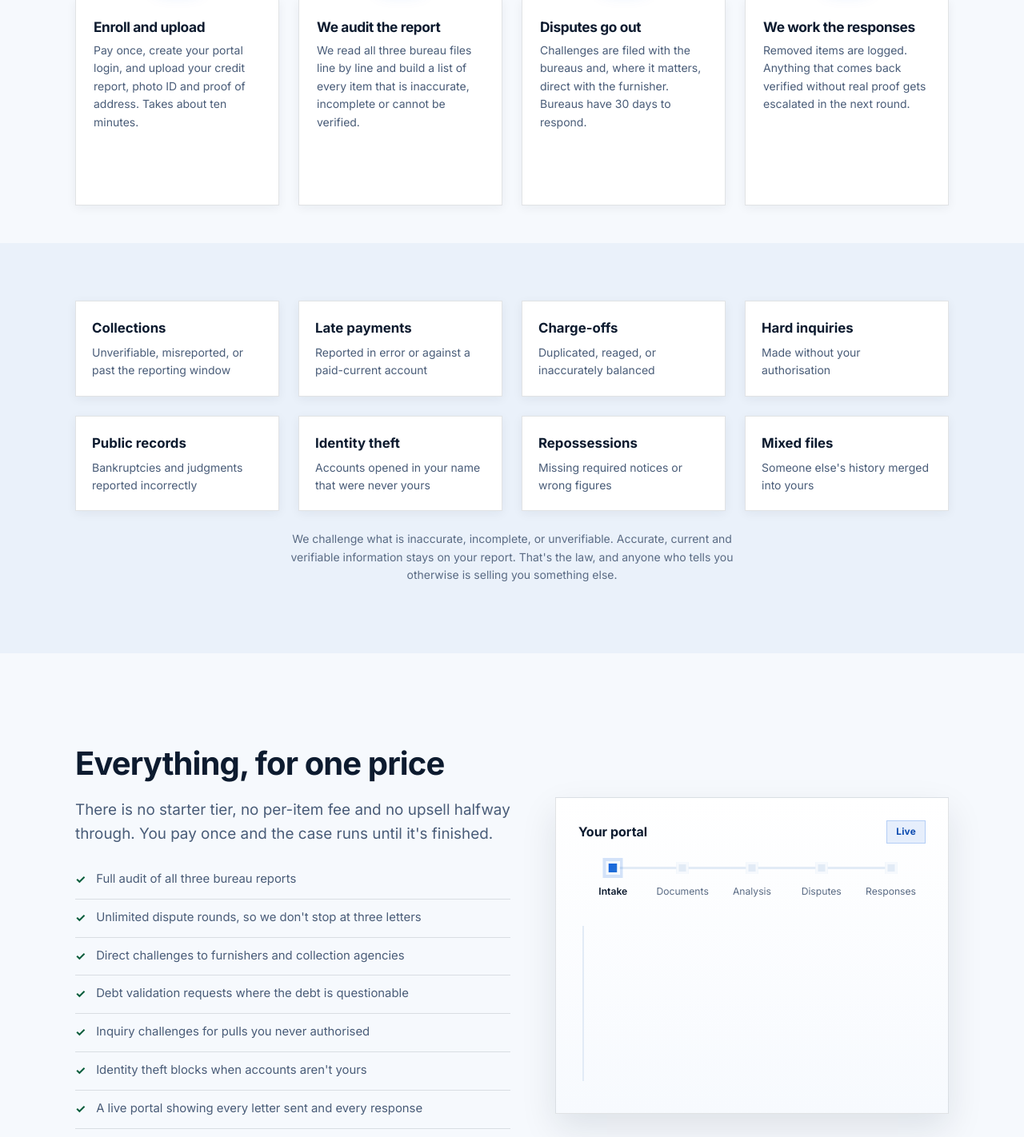
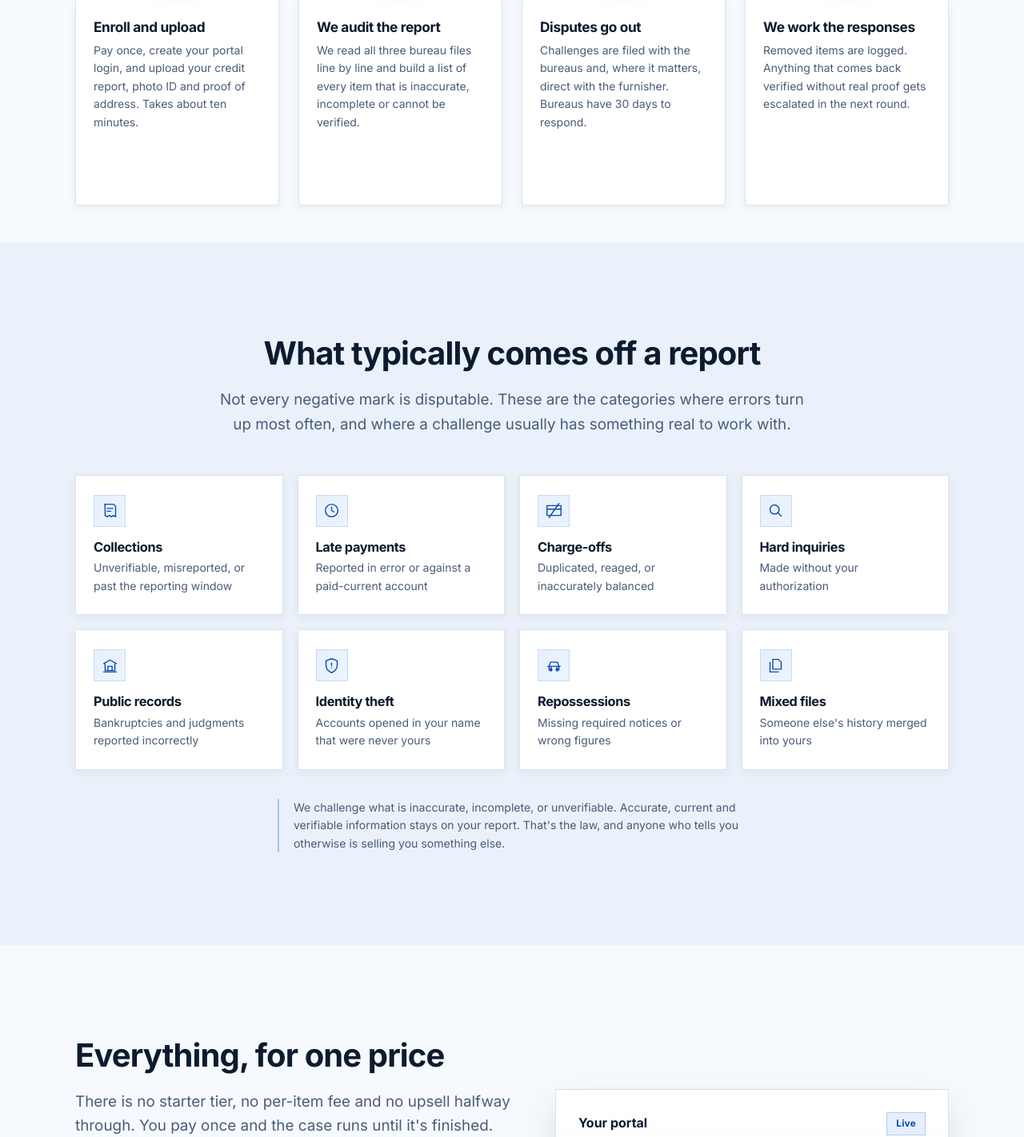
Before and after one commit to velosify/velosify-credit, a Flask app: page / in a window 1280 px wide. Shown: the part 1257-2679 px from the top of the page at 80% size. Run offline with Flask 3, Linux system fonts and the light colour scheme; some libraries are stand-ins or nearby versions.

Commit message:
Give the challenge categories a heading, icons and motion

```diff
--- a/static/css/styles.css
+++ b/static/css/styles.css
@@ -538,6 +538,70 @@ p  { margin: 0 0 1em; }
 }
 
 
+/* --- What we challenge -------------------------------------------------- */
+.challenge-grid {
+  display: grid;
+  grid-template-columns: repeat(4, minmax(0, 1fr));
+  gap: 18px;
+}
+
+.challenge-card {
+  position: relative;
+  background: var(--surface);
+  border: 1px solid var(--border);
+  box-shadow: var(--shadow-sm);
+  padding: 24px 22px;
+  overflow: hidden;
+  transition: transform .22s ease, box-shadow .22s ease, border-color .22s ease;
+}
+/* A rule that draws across the top on hover, rather than the whole card
+   changing colour. Keeps the grid calm when the pointer moves over it. */
+.challenge-card::after {
+  content: "";
+  position: absolute;
+  inset: 0 auto auto 0;
+  height: 2px;
+  width: 0;
+  background: var(--gradient);
+  transition: width .3s cubic-bezier(.22, .8, .25, 1);
+}
+.challenge-card:hover {
+  transform: translateY(-3px);
+  box-shadow: var(--shadow);
+  border-color: rgba(19, 100, 223, .28);
+}
+.challenge-card:hover::after { width: 100%; }
+
+.challenge-ico {
+  display: grid;
+  place-items: center;
+  width: 40px;
+  height: 40px;
+  margin-bottom: 16px;
+  background: var(--gradient-soft);
+  border: 1px solid rgba(19, 100, 223, .16);
+  color: var(--accent-deep);
+  transition: background .22s ease, color .22s ease;
+}
+.challenge-ico svg { width: 21px; height: 21px; }
+.challenge-card:hover .challenge-ico {
+  background: var(--gradient);
+  color: #fff;
+  border-color: transparent;
+}
+
+.challenge-card h3 { font-size: 1.02rem; margin-bottom: 6px; }
+
+.challenge-note {
+  max-width: 66ch;
+  margin: 36px auto 0;
+  padding-left: 18px;
+  border-left: 2px solid rgba(19, 100, 223, .3);
+  font-size: .88rem;
+  color: var(--text-muted);
+  text-align: left;
+}
+
 /* --- Feature list ------------------------------------------------------ */
 .feature-list { list-style: none; margin: 0; padding: 0; }
 .feature-list li {
@@ -902,6 +966,7 @@ table.data tbody tr:hover { background: rgba(19, 100, 223, .04); }
   }
   .hero-grid { grid-template-columns: 1fr; gap: 44px; }
   .grid-3, .grid-4 { grid-template-columns: repeat(2, minmax(0, 1fr)); }
+  .challenge-grid { grid-template-columns: repeat(2, minmax(0, 1fr)); }
   .footer-grid { grid-template-columns: 1fr 1fr; }
   .app-shell { grid-template-columns: 1fr; background: none; }
   .sidebar {
@@ -914,6 +979,11 @@ table.data tbody tr:hover { background: rgba(19, 100, 223, .04); }
   .side-foot { margin-top: 0; padding-top: 0; border-top: 0; margin-left: auto; }
   .side-link { padding: 9px 12px; white-space: nowrap; }
   .app-main { padding: 26px 20px 60px; }
+}
+
+@media (max-width: 430px) {
+  /* Below this the two columns get too narrow to read. */
+  .challenge-grid { grid-template-columns: 1fr; }
 }
 
 @media (max-width: 420px) {
@@ -936,6 +1006,13 @@ table.data tbody tr:hover { background: rgba(19, 100, 223, .04); }
   .nav-links.open .btn { margin-top: 8px; }
   .nav-toggle { display: block; }
   .grid-2, .grid-3, .grid-4 { grid-template-columns: 1fr; }
+  /* These cards are a heading plus one line, so they stay two-up on a phone
+     rather than turning eight items into eight screens of scrolling. */
+  .challenge-grid { grid-template-columns: repeat(2, minmax(0, 1fr)); gap: 12px; }
+  .challenge-card { padding: 18px 16px; }
+  .challenge-ico { width: 34px; height: 34px; margin-bottom: 12px; }
+  .challenge-ico svg { width: 18px; height: 18px; }
+  .challenge-card h3 { font-size: .95rem; }
   .field-row { grid-template-columns: 1fr; }
   .footer-grid { grid-template-columns: 1fr; gap: 28px; }
   .price-card { padding: 28px 22px; }
--- a/templates/landing.html
+++ b/templates/landing.html
@@ -128,30 +128,58 @@
 </section>
 
 <!-- ===================== What we challenge ===================== -->
-<section class="section-tight section-alt">
+<section class="section section-alt" id="challenge">
   <div class="container">
-    <div class="grid grid-4">
-      {% set challenges = [
-        ('Collections', 'Unverifiable, misreported, or past the reporting window'),
-        ('Late payments', 'Reported in error or against a paid-current account'),
-        ('Charge-offs', 'Duplicated, reaged, or inaccurately balanced'),
-        ('Hard inquiries', 'Made without your authorisation'),
-        ('Public records', 'Bankruptcies and judgments reported incorrectly'),
-        ('Identity theft', 'Accounts opened in your name that were never yours'),
-        ('Repossessions', 'Missing required notices or wrong figures'),
-        ('Mixed files', 'Someone else\'s history merged into yours')
-      ] %}
-      {% for title, note in challenges %}
-        <div class="card card-pad-sm card-hover">
-          <div class="card-title">{{ title }}</div>
+    <div class="text-center" style="margin-bottom:48px">
+      <h2>What typically comes off a report</h2>
+      <p class="lead lead-center">
+        Not every negative mark is disputable. These are the categories where
+        errors turn up most often, and where a challenge usually has something
+        real to work with.
+      </p>
+    </div>
+
+    {#  Icons are decorative, so each is aria-hidden and the heading carries
+        the meaning. Stroke glyphs rather than filled, to sit quietly next to
+        the squared cards. #}
+    {% set challenges = [
+      ('Collections', 'Unverifiable, misreported, or past the reporting window',
+       '<path d="M4 3h13l3 3v15l-3-2-3 2-3-2-3 2-3-2V3z"/><path d="M8 9h8M8 13h5"/>'),
+      ('Late payments', 'Reported in error or against a paid-current account',
+       '<circle cx="12" cy="12" r="9"/><path d="M12 7v5l3.5 2"/>'),
+      ('Charge-offs', 'Duplicated, reaged, or inaccurately balanced',
+       '<rect x="2" y="5" width="20" height="14"/><path d="M2 10h20M5 22 19 2"/>'),
+      ('Hard inquiries', 'Made without your authorization',
+       '<circle cx="10.5" cy="10.5" r="6.5"/><path d="m20 20-4.5-4.5"/>'),
+      ('Public records', 'Bankruptcies and judgments reported incorrectly',
+       '<path d="M3 9 12 4l9 5"/><path d="M5 9v10h14V9M3 21h18M9 19v-6h6v6"/>'),
+      ('Identity theft', 'Accounts opened in your name that were never yours',
+       '<path d="M12 2 4 5v6c0 5 3.5 9 8 11 4.5-2 8-6 8-11V5z"/><path d="M12 8v4M12 15h.01"/>'),
+      ('Repossessions', 'Missing required notices or wrong figures',
+       '<path d="M3 13h18M5 13l2-6h10l2 6M5 13v5h3v-5M16 13v5h3v-5"/><circle cx="7.5" cy="18" r="1.5"/><circle cx="16.5" cy="18" r="1.5"/>'),
+      ('Mixed files', 'Someone else\'s history merged into yours',
+       '<path d="M8 3h8l4 4v10H8z"/><path d="M4 7v14h12"/>')
+    ] %}
+
+    <div class="challenge-grid">
+      {% for title, note, glyph in challenges %}
+        <article class="challenge-card" data-reveal>
+          <span class="challenge-ico" aria-hidden="true">
+            <svg viewBox="0 0 24 24" fill="none" stroke="currentColor"
+                 stroke-width="1.6" stroke-linecap="round" stroke-linejoin="round">
+              {{ glyph | safe }}
+            </svg>
+          </span>
+          <h3>{{ title }}</h3>
           <p class="small muted mb-0">{{ note }}</p>
-        </div>
+        </article>
       {% endfor %}
     </div>
-    <p class="small faint text-center mt-2" style="max-width:64ch;margin-inline:auto">
+
+    <p class="challenge-note">
       We challenge what is inaccurate, incomplete, or unverifiable. Accurate,
-      current and verifiable information stays on your report. That's the
-      law, and anyone who tells you otherwise is selling you something else.
+      current and verifiable information stays on your report. That's the law,
+      and anyone who tells you otherwise is selling you something else.
     </p>
   </div>
 </section>
```
